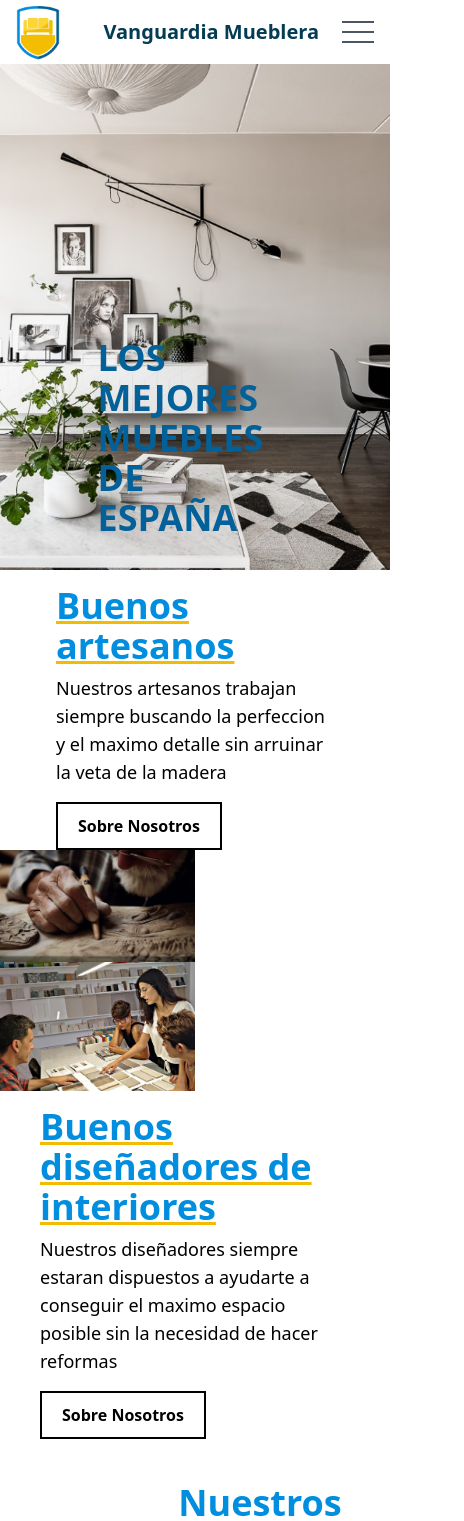
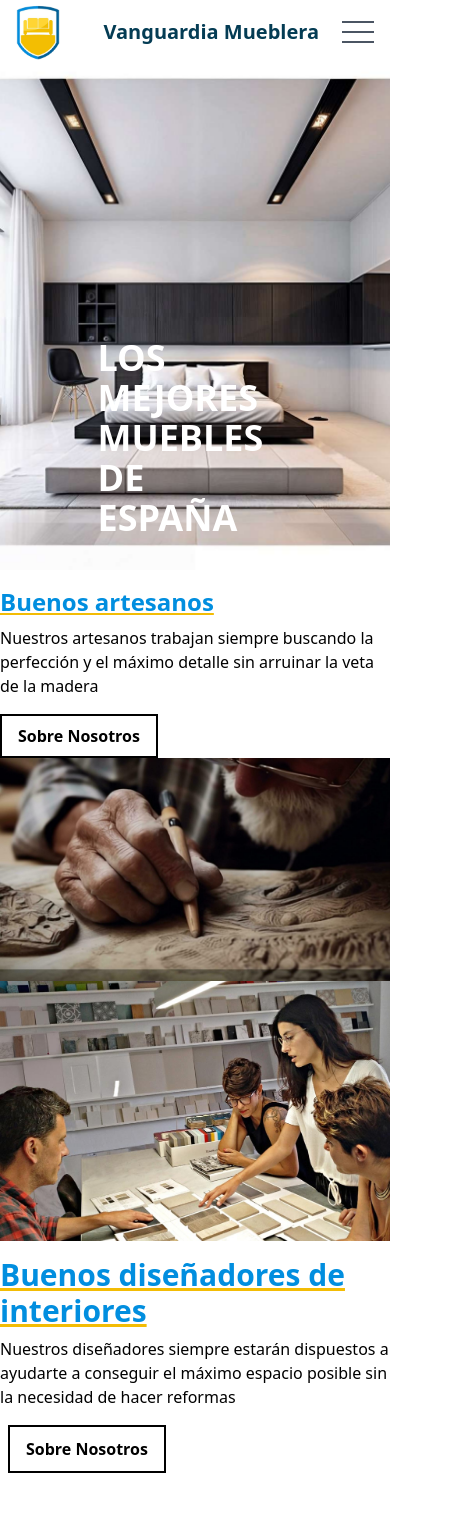
Before and after one commit to RCE04/proyectoM, a React (Vite) app: page / in a window 390 px wide. Shown: the top 1521 px of the page, 464 px wide, since content can reach past the window. Built offline with nearby package versions, Linux system fonts and the light colour scheme.

Commit message:
Empezar retro y terminar footer y pagina de contacto

```diff
--- a/src/App.css
+++ b/src/App.css
@@ -73,3 +73,18 @@
   justify-content: space-evenly;
   align-items: center;
 }
+
+@media only screen and (max-width: 768px) {
+  .carousel {
+    height: 60vh;
+  }
+
+  .carousel__img {
+    height: 20rem;
+    width: 25rem;
+  }
+
+  .carousel__btn,{
+    display: none;
+  }
+}
--- a/src/cuerpo.jsx
+++ b/src/cuerpo.jsx
@@ -9,55 +9,56 @@ export function Cuerpo() {
     ]
     return (
         <>
-            <div className='bg-cover bg-no-repeat bg-fixed bg-center h-[60vh] bg-[url("/prueba2.jpg")] '>
-                <h1 className="text-4xl font-extrabold text-[#036099] absolute top-1/2 left-1/2 transform -translate-x-1/2 -translate-y-[10vh]">
+            <div className='bg-cover bg-no-repeat bg-fixed bg-center h-[60vh] bg-[url("/prueba13.jpg")] '>
+                <h1 className="text-4xl font-extrabold text-[#fff] absolute top-1/2 left-1/2 transform -translate-x-1/2 -translate-y-[10vh]">
                     LOS MEJORES MUEBLES DE ESPAÑA
                 </h1>
             </div >
 
             <section className="w-full md:flex gap-3 items-center mt-0">
-                <div className="w-full mx-13">
-                    <h1 className="text-4xl text-[#018edf] underline decoration-[#f3bc04] font-bold mt-4 mx-14">Buenos artesanos</h1>
-                    <p className="text-lg mt-2 mx-14">Nuestros artesanos trabajan siempre buscando la perfeccion y el maximo detalle sin arruinar la veta de la madera</p>
-                    <Link to="/contactanos" title="" className="inline-flex items-center justify-center ml-14 mt-4 px-5 py-2.5 text-base font-semibold text-black border-2 border-black hover:bg-[#043c54] hover:text-white transition-all duration-200 focus:bg-[#043c54] focus:text-white" role="button"> Sobre Nosotros </Link>
+                <div className="w-full md:mx-8 mt-4 md:mt-0 md:w-1/2 mx-auto text-pretty">
+                    <h1 className="text-2xl md:text-4xl text-[#018edf] underline decoration-[#f3bc04] font-bold mb-2 md:mb-4">Buenos artesanos</h1>
+                    <p className="text-base md:text-lg md:mb-4">Nuestros artesanos trabajan siempre buscando la perfección y el máximo detalle sin arruinar la veta de la madera</p>
+                    <Link to="/contactanos" className="inline-flex items-center justify-center mt-4 px-4 py-2 text-base md:text-lg font-semibold text-black border-2 border-black hover:bg-[#043c54] hover:text-white transition-all duration-200 focus:bg-[#043c54] focus:text-white" role="button">Sobre Nosotros</Link>
                 </div>
-                <img src='imgDetalles.jpg' className='w-1/2 h-50' />
+                <img src='imgDetalles.jpg' className='w-full md:w-1/2 h-50 object-cover' alt="Detalles de Artesanía" />
             </section>
 
             <section className="w-full md:flex gap-3 items-center mt-0">
-                <img src='diseñadores3.jpg' className='w-1/2 h-50' />
-                <div className="w-full mx-13">
-                    <h1 className="text-4xl text-[#018edf] underline decoration-[#f3bc04] font-bold mt-4 mx-10">Buenos diseñadores de interiores</h1>
-                    <p className="text-lg mt-2 mx-10 ">Nuestros diseñadores siempre estaran dispuestos a ayudarte a conseguir el maximo espacio posible sin la necesidad de hacer reformas</p>
-                    <Link to="/contactanos" title="" className="inline-flex items-center justify-center mt-4 mx-10 px-5 py-2.5 text-base font-semibold text-black border-2 border-black hover:bg-[#043c54] hover:text-white transition-all duration-200 focus:bg-[#043c54] focus:text-white" role="button"> Sobre Nosotros </Link>
+                <img src='diseñadores3.jpg' className='w-full md:w-1/2 h-50 object-cover ' />
+                <div className="w-full md:mx-13 mt-4 md:mt-0 mx-auto text-pretty">
+                    <h1 className="text-3xl md:text-4xl text-[#018edf] underline decoration-[#f3bc04] font-bold mb-2 md:mt-4 md:mx-10">Buenos diseñadores de interiores</h1>
+                    <p className="text-base md:text-lg md:mt-2 md:mx-10">Nuestros diseñadores siempre estarán dispuestos a ayudarte a conseguir el máximo espacio posible sin la necesidad de hacer reformas</p>
+                    <Link to="/contactanos" title="" className="inline-flex items-center justify-center mt-4 mx-2 md:mx-10 px-4 py-2.5 text-base md:text-lg font-semibold text-black border-2 border-black hover:bg-[#043c54] hover:text-white transition-all duration-200 focus:bg-[#043c54] focus:text-white" role="button">Sobre Nosotros</Link>
                 </div>
             </section>
 
-            <section className='my-10 border-[#f3bc04] '>
-                <div className=' flex flex-col items-center  text-4xl text-[#018edf] font-bold  mx-64 border-4 border-l-[#fff] border-t-[#fff] border-r-[#fff] border-b-[#f3bc04]'>Nuestros mejores diseños 2023</div>
+            <section className='my-10 border-[#f3bc04] md:border-0'>
+                <div className='flex flex-col items-center text-4xl text-[#018edf] font-bold mx-4 md:mx-8 lg:mx-64 border-4 border-l-[#fff] border-t-[#fff] border-r-[#fff] border-b-[#f3bc04]'>
+                    Nuestros mejores diseños 2023
+                </div>
                 <Carousel images={images} />
             </section>
 
-            <section className='w-full flex mb-10'>
-                <div className='w-1/2 flex flex-col items-center mx-16'>
+            <section className='w-full flex flex-col md:flex-row mb-10 text-wrap'>
+                <div className='w-full md:w-1/2 flex flex-col items-center  md:mx-8 lg:mx-16 mb-4 md:mb-0 max-w-screen-md mx-auto'>
                     <img src="/transporte.png" alt="" className='w-16 mb-2' />
                     <div className="text-center">
                         <h1 className='font-semibold text-xl text-[#043c54]'>Transporte</h1>
-                        <p className='text-lg'>Entregamos su compra de muebles de manos de profesionales cualificados en toda España e Internacionalmente. Reparto diario a Madrid.</p>
+                        <p className='text-lg text-wrap'>Entregamos su compra de muebles de manos de profesionales cualificados en toda España e Internacionalmente. Reparto diario a Madrid.</p>
                     </div>
                 </div>
 
-                <div className="w-[2px] h-15 bg-black/20"></div>
+                <div className="w-full md:w-[2px] h-15 bg-black/20 mb-4 md:mb-0"></div>
 
-                <div className='w-1/2 flex flex-col items-center mx-16'>
-                    <img src="/montaje.png" alt="" className='w-16 mb-2 ' />
+                <div className='w-full md:w-1/2 flex flex-col items-center  md:mx-8 lg:mx-16 text-wrap max-w-screen-md mx-auto'>
+                    <img src="/montaje.png" alt="" className='w-16 mb-2' />
                     <div className="text-center">
-                        <h1 className='font-semibold text-xl text-[#043c54] '>Montaje</h1>
-                        <p className='text-lg'>Opción de servicio de montaje y transporte profesional.</p>
+                        <h1 className='font-semibold text-xl text-[#043c54]'>Montaje</h1>
+                        <p className='text-lg text-wrap'>Opción de servicio de montaje y transporte profesional.</p>
                     </div>
                 </div>
-
-            </section >
+            </section>
         </>
 
     );
--- a/src/footer.jsx
+++ b/src/footer.jsx
@@ -12,7 +12,7 @@ export function Footer() {
 
                     <div className="flex ml-16">
                         <img src="gmail.png" className="w-7 mr-2" />
-                        <a href="vanguardia@gmail.com" className="text-white flex-col items-center mr-16 pt-0.5 hover:text-[#f3bc04] hover:underline decoration-current[#f3bc04]">vanguardia@gmail.com</a>
+                        <a href="mailto:vanguardia@gmail.com" className="text-white flex-col items-center mr-16 pt-0.5 hover:text-[#f3bc04] hover:underline decoration-current[#f3bc04]">vanguardia@gmail.com</a>
                     </div>
                 </div>
 
@@ -21,7 +21,7 @@ export function Footer() {
                 <div className="md:w-1/3 w-full flex flex-col items-center mb-4 md:mb-0">
                     <div className="flex flex-col mx-16">
                         <img src="logo.png" alt="Logo" className="w-14 mx-auto" />
-                        <Link to="https://www.google.com/intl/es/gmail/about/" className="text-white  flex-col items-center mx-auto pt-0.5 hover:text-[#f3bc04] hover:underline decoration-current[#f3bc04]">Vanguardia Mueblera</Link>
+                        <Link to="/" className="text-white  flex-col items-center mx-auto pt-0.5 hover:text-[#f3bc04] hover:underline decoration-current[#f3bc04]">Vanguardia Mueblera</Link>
                     </div>
                 </div>
 
```
Also changed, not shown: public/prueba12.jpg (added), public/prueba13.jpg (added).
